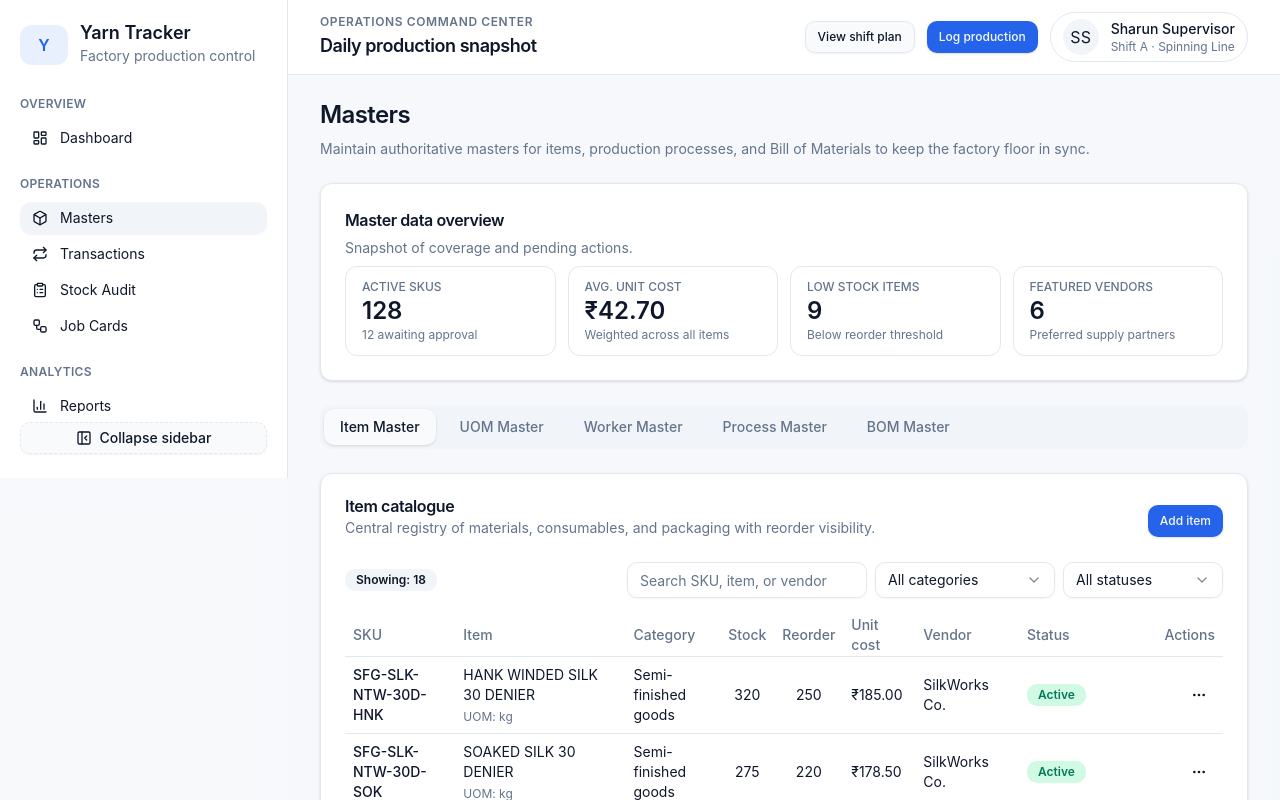
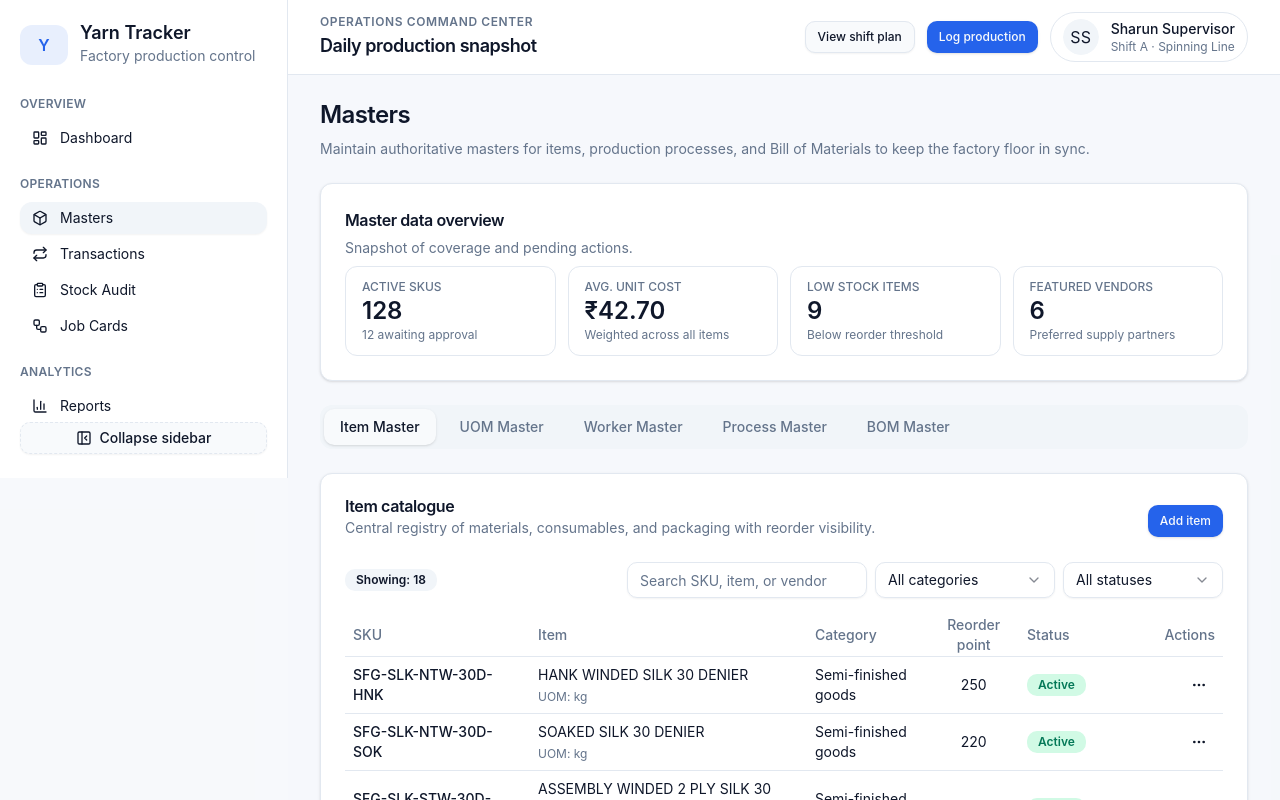
Before and after one commit to Sharun025/yarn-track, a Next.js app: page /masters in a window 1280 px wide. Shown: the top 800 px of the page. Built offline with nearby package versions, Linux system fonts and the light colour scheme.

Commit message:
Harden updated_at trigger and tidy master item table

```diff
--- a/app/(app)/masters/page.tsx
+++ b/app/(app)/masters/page.tsx
@@ -739,10 +739,7 @@ function ItemCatalogue({ onCreate, onEdit, onAction }: ItemCatalogueProps) {
               <TableHead>SKU</TableHead>
               <TableHead>Item</TableHead>
               <TableHead>Category</TableHead>
-              <TableHead className="text-center">Stock</TableHead>
-              <TableHead className="text-center">Reorder</TableHead>
-              <TableHead>Unit cost</TableHead>
-              <TableHead>Vendor</TableHead>
+              <TableHead className="text-center">Reorder point</TableHead>
               <TableHead>Status</TableHead>
               <TableHead className="w-[120px] text-right">Actions</TableHead>
             </TableRow>
@@ -758,10 +755,7 @@ function ItemCatalogue({ onCreate, onEdit, onAction }: ItemCatalogueProps) {
                   </div>
                 </TableCell>
                 <TableCell>{item.category}</TableCell>
-                <TableCell className="text-center">{item.stock}</TableCell>
                 <TableCell className="text-center">{item.reorder}</TableCell>
-                <TableCell>{item.unitCost}</TableCell>
-                <TableCell>{item.vendor}</TableCell>
                 <TableCell>
                   <Badge variant="secondary" className={statusBadge[item.status]}>
                     {item.status}
```
Also changed, not shown: 1 other file (tests, documents, lock files or other folders).
